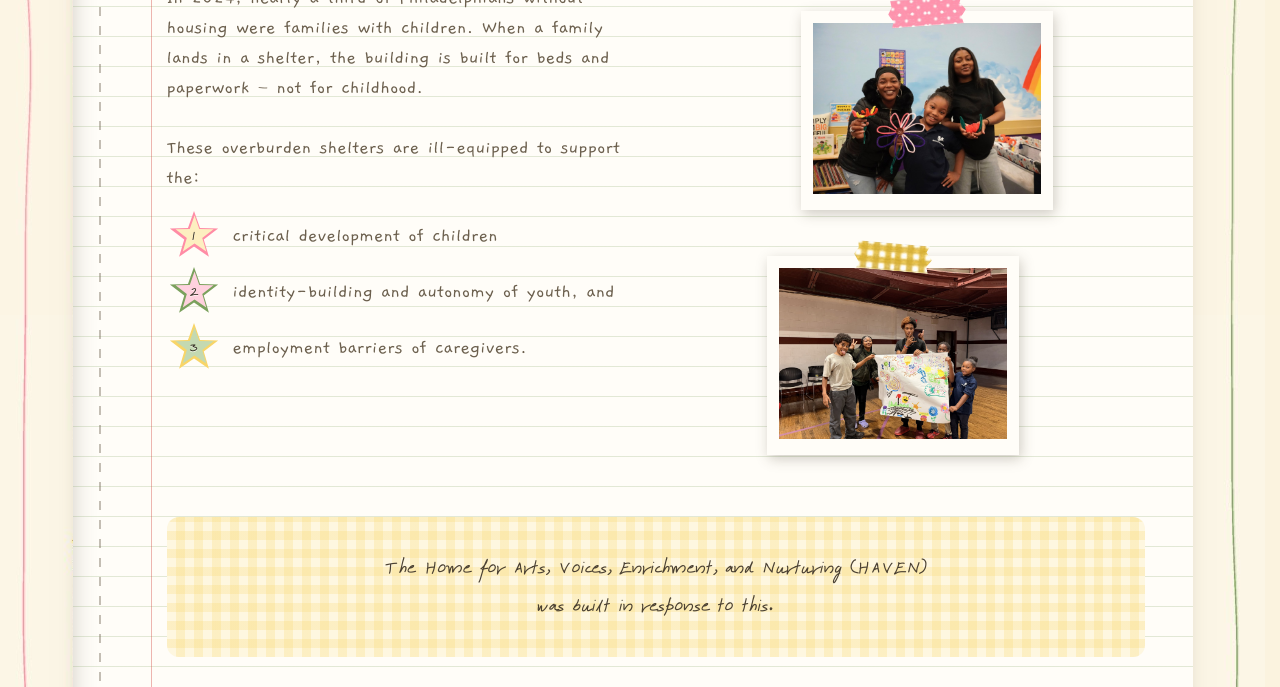
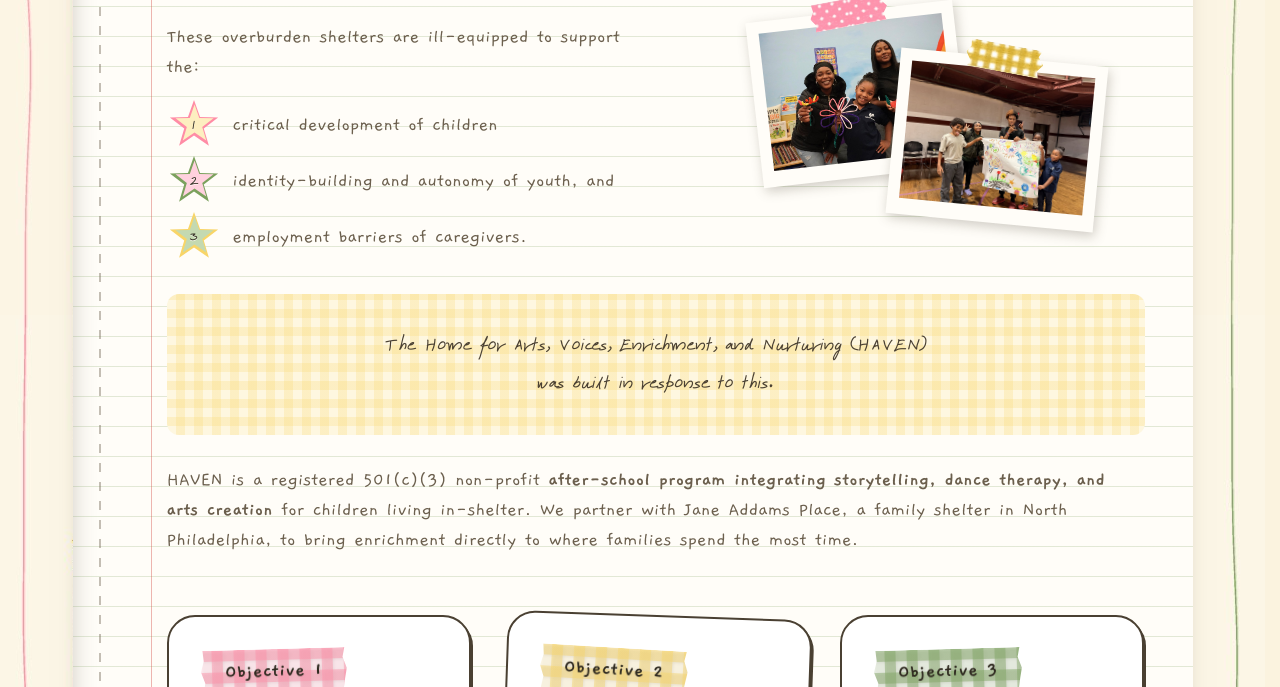
Before and after one commit to havenphl/website, a plain HTML site: page index.html in a window 1280 px wide. Shown: the part 485-1172 px from the top of the page. Drawn offline with Linux system fonts and the light colour scheme.

Commit message:
Fix the snapshots: reveal was cancelling the tilt, and they were wrapping

```diff
--- a/index.html
+++ b/index.html
@@ -148,11 +148,11 @@ try {
 
       <!-- a few pinned-up snapshots under the logo -->
       <ul class="snaps">
-        <li class="snaps__item snaps__item--a reveal">
+        <li class="snaps__item snaps__item--a">
           <img src="assets/photos/flowers.jpg"
                alt="A caregiver, her daughter and a teen mentor holding pipe-cleaner flowers they made together">
         </li>
-        <li class="snaps__item snaps__item--b reveal">
+        <li class="snaps__item snaps__item--b">
           <img src="assets/photos/banner.jpg"
                alt="Children in the gym holding up a banner they drew and painted together">
         </li>
--- a/site.css
+++ b/site.css
@@ -1304,7 +1304,7 @@ select:focus-visible {
    ========================================================================== */
 .snaps {
   display: flex;
-  flex-wrap: wrap;
+  flex-wrap: nowrap;              /* they must stay on one line to overlap */
   justify-content: center;
   align-items: flex-start;
   margin: var(--space-6) 0 0;
@@ -1313,7 +1313,8 @@ select:focus-visible {
 }
 .snaps__item {
   position: relative;
-  width: min(62%, 252px);
+  flex: 0 0 auto;
+  width: min(54%, 208px);
   padding: var(--space-3) var(--space-3) var(--space-4);
   background: #fffdf8;
   box-shadow: 2px 4px 12px rgba(74, 64, 50, .26);
```
